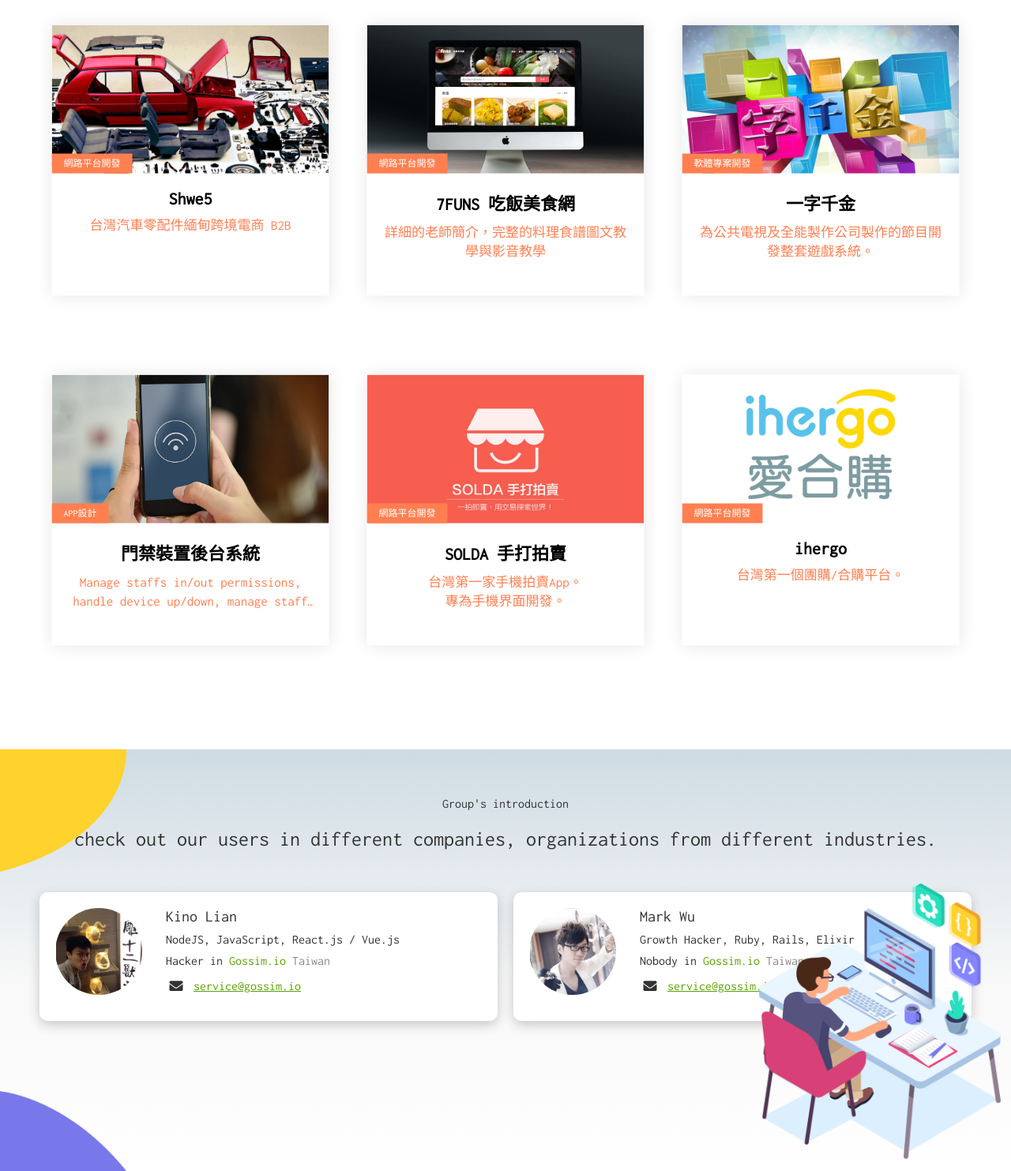
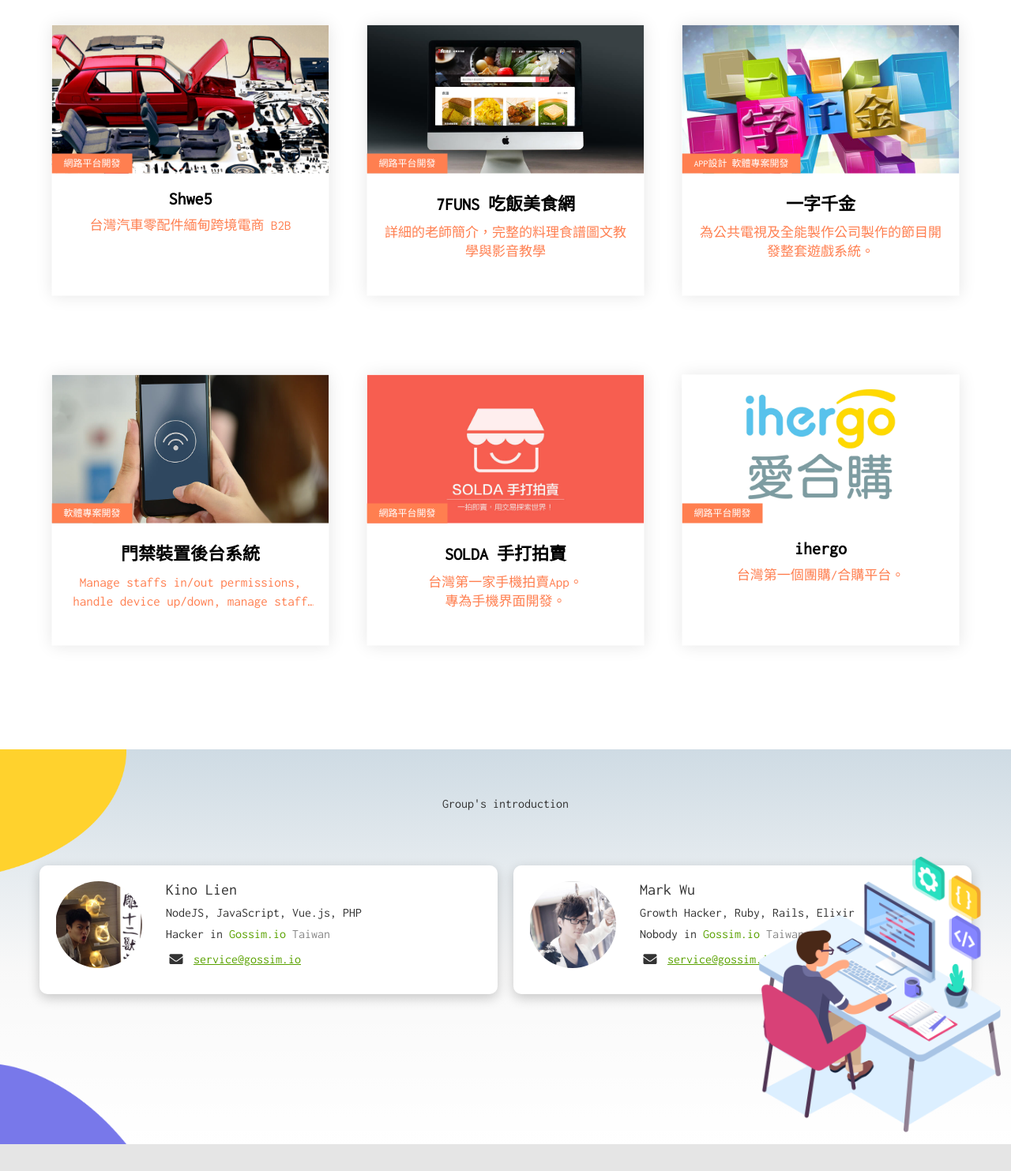
Before and after one commit to gossim/homepage, a plain HTML site: page index.html in a window 1280 px wide. Shown: the part 1698-3181 px from the top of the page at 79% size. Drawn offline with nearby package versions, Linux system fonts and the light colour scheme.

Commit message:
Correct and infos and remove “our users”.

```diff
--- a/index.html
+++ b/index.html
@@ -147,7 +147,7 @@
                         <a href="https://www.pts.org.tw/ptsword/index.html" target="_blank"><img src="images/logos/ptsword.jpg"/ width="100%"></a>
                     </header>
                     <div class="card__body">
-                        <div class="card__category">軟體專案開發</div>
+                        <div class="card__category">APP設計 軟體專案開發</div>
                         <h2 class="card__title"><a target="_blank" href="https://www.pts.org.tw/ptsword/index.html">一字千金</a></h2>
                         <div class="card__subtitle">為公共電視及全能製作公司製作的節目開發整套遊戲系統。</div>
                         <p class="card__description">益智遊戲競賽結合   創新型態的節目，重金禮聘金鐘獎主持人曾國城，打造華麗佈景，期許能夠帶動正當社會風潮，重新將繁體國字發揚光大，再創中華文化新亮點！ </p>
@@ -160,7 +160,7 @@
                         <a href="#"><img src="images/logos/door_phone.jpg" width="100%"></a>
                     </header>
                     <div class="card__body">
-                        <div class="card__category">App設計</div>
+                        <div class="card__category">軟體專案開發</div>
                         <h2 class="card__title"><a target="_blank" href="#">門禁裝置後台系統</a></h2>
                         <div class="card__subtitle">Manage staffs in/out permissions, handle device up/down, manage staff groups, etc.</div>
                         <p class="card__description">門禁後台資料庫管理<br>控制相關硬體管制人員進出。</p>
@@ -201,13 +201,13 @@
 <section class="team_list" id="goThe03">
     <div class="ContentsBox">
         <h3 class="main_title">Group's introduction</h3>
-        <p class="sub_title">check out our users in different companies, organizations from different industries.</p>
+        <!-- <p class="sub_title">check out our users in different companies, organizations from different industries.</p> -->
         <ul class="clearfix">
             <li class="kino clearfix">
                 <div class="photo"></div>
                 <div class="info">
-                    <h4 class="name">Kino Lian</h4>
-                    <p>NodeJS, JavaScript, React.js / Vue.js</p>
+                    <h4 class="name">Kino Lien</h4>
+                    <p>NodeJS, JavaScript, Vue.js, PHP</p>
                     <p class="headline">Hacker in <span class="green">Gossim.io</span>
                         <span class="gray">Taiwan</span></p>
                     <p class="icon mail"><a href="mailto:#">service@gossim.io</a></p>
@@ -243,7 +243,7 @@
         </form>
     </div>
 </section>
-
+<!--
 <section class="our_user">
     <div class="ContentsBox">
         <h3 class="main_title">Our User</h3>
@@ -256,7 +256,7 @@
         </ul>
     </div>
 </section>
-
+ -->
 </main>
 
 <footer class="FooterBox">
```
